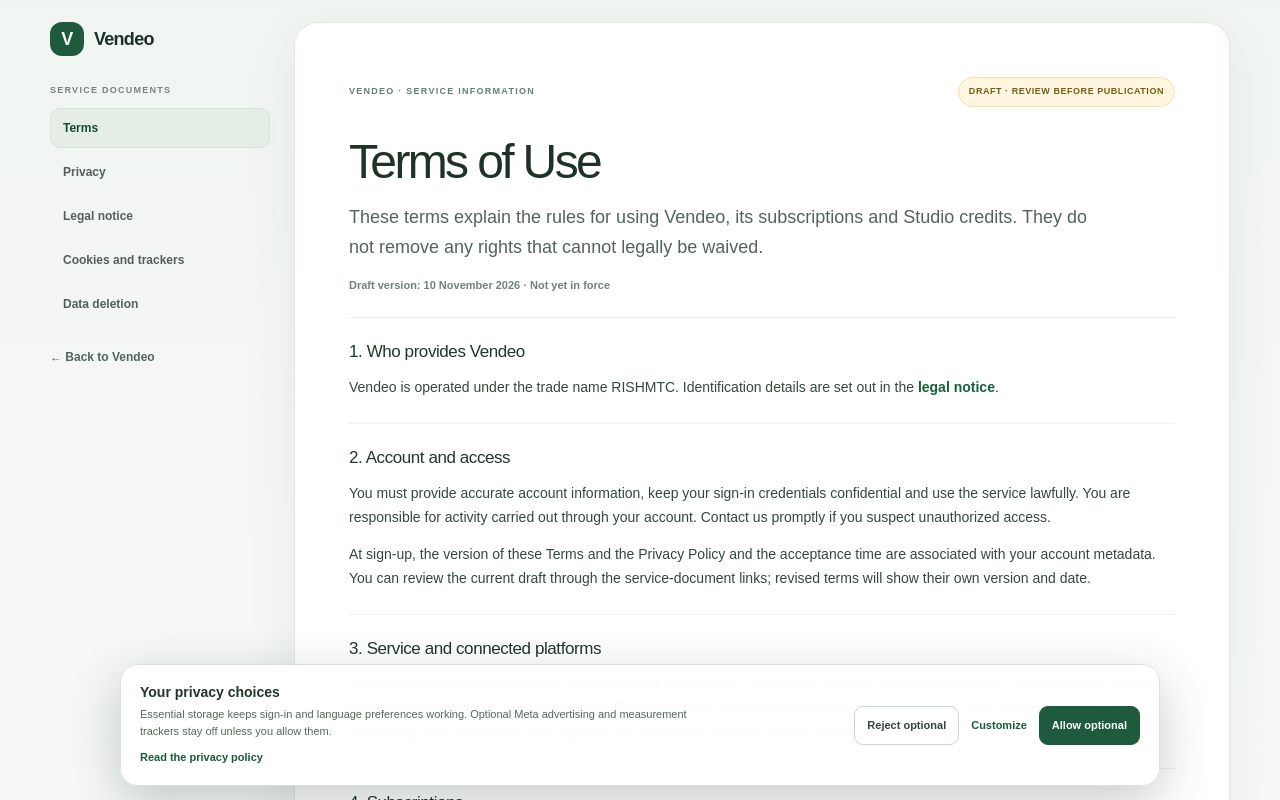
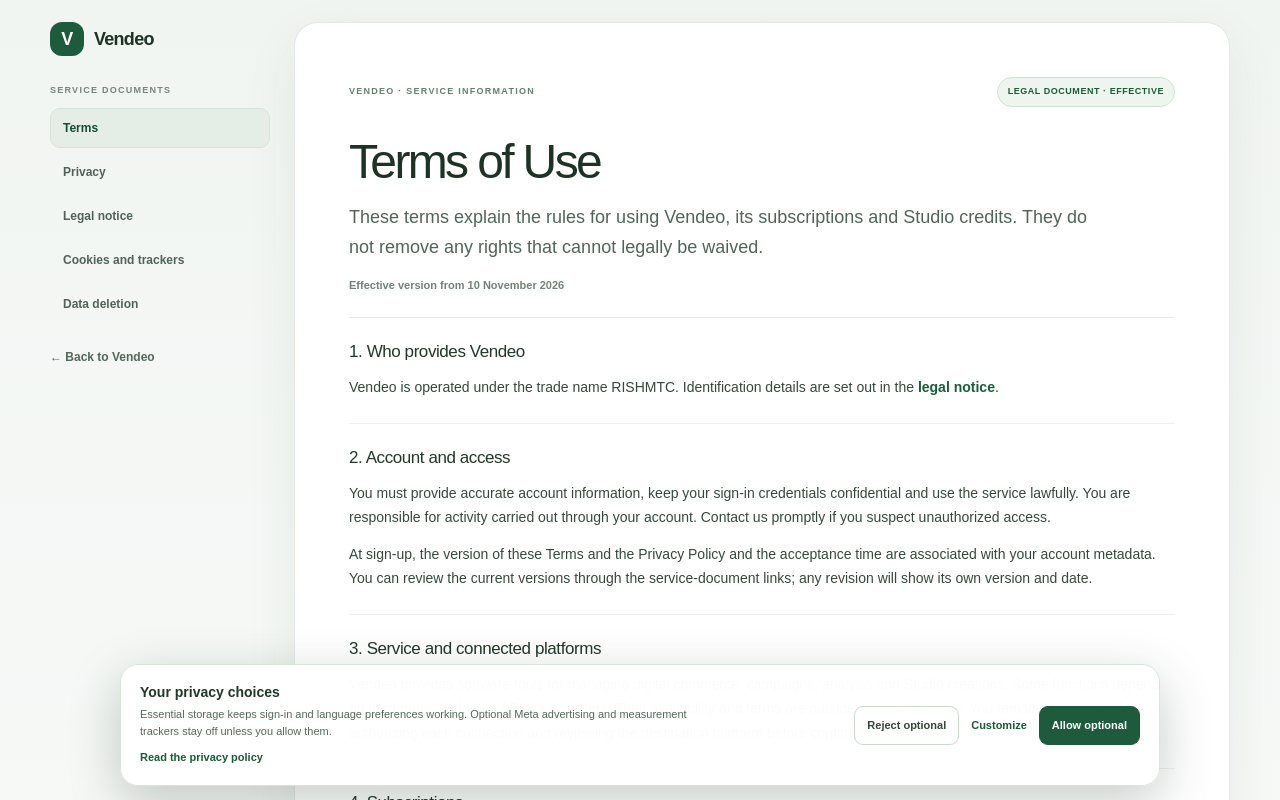
Before and after one commit to marioce12-bot/Chariow, a Next.js app: page /terms in a window 1280 px wide. Shown: the top 800 px of the page. Built offline with nearby package versions, Linux system fonts and the light colour scheme; no server answers.

Commit message:
fix(legal): mark published documents effective

```diff
--- a/app/styles/navigation-mobile.css
+++ b/app/styles/navigation-mobile.css
@@ -446,7 +446,7 @@ html[data-theme="dark"] .source-history { background:#253149; color:#d0d7e4; }
 .legal-document-card { background:#fff; border:1px solid #e1e9e1; border-radius:24px; box-shadow:0 18px 54px rgba(30,61,40,.07); min-width:0; overflow:hidden; padding:clamp(22px,4.4vw,54px); }
 .legal-document-topline { align-items:center; display:flex; flex-wrap:wrap; gap:10px 16px; justify-content:space-between; }
 .legal-document-eyebrow { color:#668071; font-size:9px; font-weight:850; letter-spacing:.14em; }
-.legal-draft-notice { background:#fff6df; border:1px solid #f1dfad; border-radius:999px; color:#765e18; font-size:9px; font-weight:850; letter-spacing:.06em; padding:7px 10px; }
+.legal-document-effective { background:#edf6ee; border:1px solid #cfe3d2; border-radius:999px; color:#205937; font-size:9px; font-weight:850; letter-spacing:.06em; padding:7px 10px; }
 .legal-document-header { border-bottom:1px solid #e6ece6; padding:30px 0 24px; }
 .legal-document-header h1 { color:#1e3326; font-size:clamp(30px,4.2vw,48px); letter-spacing:-.055em; line-height:1.06; margin:0; max-width:780px; }
 .legal-document-intro { color:#52645a; font-size:clamp(15px,1.7vw,18px); line-height:1.65; margin:16px 0 0; max-width:760px; }
--- a/components/legal/LegalDocumentShell.tsx
+++ b/components/legal/LegalDocumentShell.tsx
@@ -52,12 +52,12 @@ export function LegalDocumentShell({
         <article className="legal-document-card">
           <div className="legal-document-topline">
             <span className="legal-document-eyebrow">{en ? "VENDEO · SERVICE INFORMATION" : "VENDEO · INFORMATIONS DU SERVICE"}</span>
-            <span className="legal-draft-notice">{en ? "DRAFT · REVIEW BEFORE PUBLICATION" : "BROUILLON · À VALIDER AVANT PUBLICATION"}</span>
+            <span className="legal-document-effective">{en ? "LEGAL DOCUMENT · EFFECTIVE" : "DOCUMENT JURIDIQUE EN VIGUEUR"}</span>
           </div>
           <header className="legal-document-header">
             <h1>{title}</h1>
             <p className="legal-document-intro">{intro}</p>
-            <p className="legal-document-version">{en ? "Draft version: 10 November 2026 · Not yet in force" : "Version de travail : 10 novembre 2026 · Pas encore en vigueur"}</p>
+            <p className="legal-document-version">{en ? "Effective version from 10 November 2026" : "Version en vigueur depuis le 10 novembre 2026"}</p>
           </header>
           <div className="legal-document-content">{children}</div>
           <footer className="legal-document-footer">
--- a/components/legal/PrivacyContent.tsx
+++ b/components/legal/PrivacyContent.tsx
@@ -100,8 +100,8 @@ export default function PrivacyContent() {
       <section>
         <h2>{en ? "9. Policy changes and contact" : "9. Modifications et contact"}</h2>
         <p>{en
-          ? <>If this policy changes, the new draft or effective version will display its revision date. For privacy questions or requests, email <a href="mailto:vendeo008@gmail.com">vendeo008@gmail.com</a>. For general support, you can also message us on <a href="https://wa.me/2290191829482" target="_blank" rel="noopener noreferrer">WhatsApp at +229 01 91 82 94 82</a>.</>
-          : <>En cas de modification, la nouvelle version de travail ou en vigueur affichera sa date de révision. Pour toute question ou demande relative aux données, écrivez à <a href="mailto:vendeo008@gmail.com">vendeo008@gmail.com</a>. Pour le support général, vous pouvez également nous écrire sur <a href="https://wa.me/2290191829482" target="_blank" rel="noopener noreferrer">WhatsApp au +229 01 91 82 94 82</a>.</>}</p>
+          ? <>If this policy changes, the revised version will display its revision date. For privacy questions or requests, email <a href="mailto:vendeo008@gmail.com">vendeo008@gmail.com</a>. For general support, you can also message us on <a href="https://wa.me/2290191829482" target="_blank" rel="noopener noreferrer">WhatsApp at +229 01 91 82 94 82</a>.</>
+          : <>En cas de modification, la version révisée indiquera sa date de révision. Pour toute question ou demande relative aux données, écrivez à <a href="mailto:vendeo008@gmail.com">vendeo008@gmail.com</a>. Pour le support général, vous pouvez également nous écrire sur <a href="https://wa.me/2290191829482" target="_blank" rel="noopener noreferrer">WhatsApp au +229 01 91 82 94 82</a>.</>}</p>
       </section>
     </LegalDocumentShell>
   );
--- a/components/legal/TermsContent.tsx
+++ b/components/legal/TermsContent.tsx
@@ -30,7 +30,7 @@ export default function TermsContent() {
           ? "You must provide accurate account information, keep your sign-in credentials confidential and use the service lawfully. You are responsible for activity carried out through your account. Contact us promptly if you suspect unauthorized access."
           : "Vous devez fournir des informations exactes, garder confidentiels vos identifiants et utiliser le service conformément au droit applicable. Vous êtes responsable des actions effectuées depuis votre compte. Contactez-nous rapidement si vous soupçonnez un accès non autorisé."}</p>
         <p>{en
-          ? "At sign-up, the version of these Terms and the Privacy Policy and the acceptance time are associated with your account metadata. You can review the current draft through the service-document links; revised terms will show their own version and date."
+          ? "At sign-up, the version of these Terms and the Privacy Policy and the acceptance time are associated with your account metadata. You can review the current versions through the service-document links; any revision will show its own version and date."
           : "Lors de l’inscription, la version des présentes Conditions et de la Politique de confidentialité ainsi que l’heure d’acceptation sont associées aux métadonnées de votre compte. Les versions et dates de révision sont indiquées dans les documents du service."}</p>
       </section>
 
```
Also changed, not shown: 1 other file (tests, documents, lock files or other folders).
